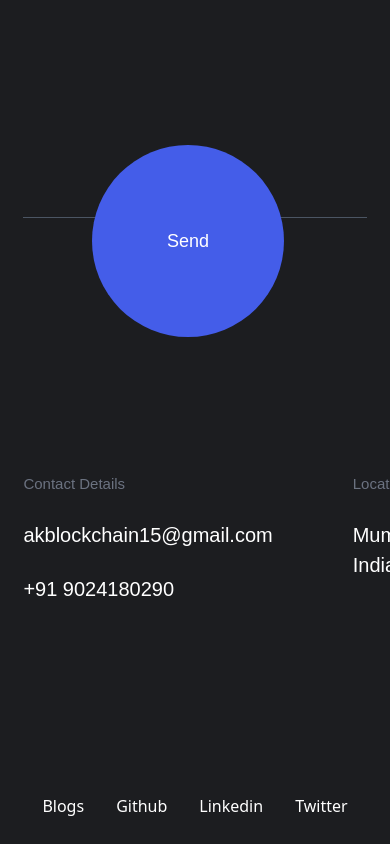
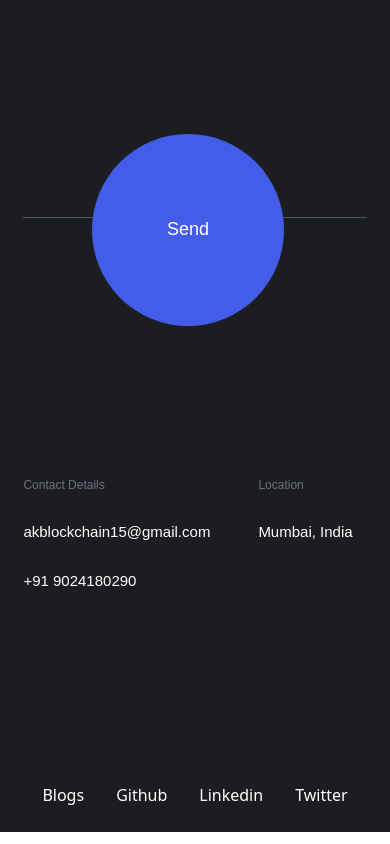
Before and after one commit to ananya150/portfolio-main, a Next.js app: page /contact in a window 390 px wide. Shown: the part 1141-1985 px from the top of the page. Built offline with nearby package versions, Linux system fonts and the light colour scheme; a web font is replaced by a local one.

Commit message:
minor fixes

```diff
--- a/src/components/contact/ContactForm.tsx
+++ b/src/components/contact/ContactForm.tsx
@@ -86,18 +86,18 @@ const ContactForm = () => {
                         </div>
                     </div>
                 </div>
-                <div className='pb-60 flex space-x-20 items-start lg:hidden'>
+                <div className='pb-60 flex space-x-12 items-start lg:hidden'>
                     <div>
-                        <span className='text-gray-500 font-satoshi font-[400] text-[15px]'>Contact Details</span>
+                        <span className='text-gray-500 font-satoshi font-[400] text-[12px]'>Contact Details</span>
                         <br/><br/>
-                        <span className='text-white font-satoshi font-[400] text-[20px]'>akblockchain15@gmail.com</span>
+                        <span className='text-white font-satoshi font-[400] text-[15px]'>akblockchain15@gmail.com</span>
                         <br/><br/>
-                        <span className='text-white font-satoshi font-[400] text-[20px]'>+91 9024180290</span>
+                        <span className='text-white font-satoshi font-[400] text-[15px]'>+91 9024180290</span>
                     </div>
                     <div>
-                        <span className='text-gray-500 font-satoshi font-[400] text-[15px]'>Location</span>
+                        <span className='text-gray-500 font-satoshi font-[400] text-[12px]'>Location</span>
                         <br/><br/>
-                        <span className='text-white font-satoshi font-[400] text-[20px]'>Mumbai, India</span>
+                        <span className='text-white font-satoshi font-[400] text-[15px]'>Mumbai, India</span>
                     </div>
                 </div>
             </div>
--- a/src/components/homepage/contact/index.tsx
+++ b/src/components/homepage/contact/index.tsx
@@ -48,7 +48,7 @@ const Contact = () => {
                 <motion.p  style={{ y:y1 }}className="font-satoshi text-[40px] font-medium tracking-wide text-white">Let&apos;s get in <br/> touch  </motion.p>
                 <hr className="h-px mt-[14vh] mb-[15vh] bg-gray-600 border-0"/>
             </div>
-          <motion.div style={{x:x}} className="absolute bottom-[56vh] right-[20vw] z-20"><MagneticButton className="bg-[#445DE9] h-32 w-32 z-10 -translate-x-12 ">Get in touch</MagneticButton></motion.div>
+          <motion.div style={{x:x}} className="absolute bottom-[56vh] right-[20vw] z-20"><MagneticButton onClick={handleNavigatoin} className="bg-[#445DE9] h-32 w-32 z-10 -translate-x-12 ">Get in touch</MagneticButton></motion.div>
           <motion.div style={{ y:y2 }} className="mt-20 mx-[15vw] space-y-5">
             <MagneticButton className="hover:bg-[#445DE9] hover:border-[#445DE9] w-full max-w-[400px] py-4 text-[14px] font-normal border border-gray-400">akblockchain15gmail.com</MagneticButton>
             <MagneticButton className="hover:bg-[#445DE9] hover:border-[#445DE9] w-full max-w-[400px] py-4 text-[14px] font-normal border border-gray-400">+91 9024180290</MagneticButton>
--- a/src/components/homepage/work/index.tsx
+++ b/src/components/homepage/work/index.tsx
@@ -129,7 +129,7 @@ export default function Work() {
                 {/* <ul> */}
 
                 <div className='mt-20 md:flex w-full md:space-x-4 space-y-20 md:space-y-0'>
-                  <li className="">
+                  <li onClick={() => {router.push(items[0].url)}} className="">
                     <div className='mt-4 w-full flex justify-center'>
                       <div>
                         <img src={items[0].image} alt='project image'/>
@@ -143,7 +143,7 @@ export default function Work() {
                       </div>
                     </div>
                   </li>
-                  <li className="">
+                  <li onClick={() => {router.push(items[1].url)}} className="">
                     <div className='w-full flex justify-center'>
                       <div>
                         <img src={items[1].image} alt='project image'/>
--- a/src/components/work/individual-product/AboutProduct.tsx
+++ b/src/components/work/individual-product/AboutProduct.tsx
@@ -6,6 +6,7 @@ import {
     MotionValue
   } from "framer-motion";
 import MagneticButton from '@/components/common/MagneticButton';
+import { useRouter } from 'next/navigation';
 
 function useParallax(value: MotionValue<number>, distanceDown: number, distanceUp: number) {
     return useTransform(value, [0, 1], [-distanceUp, distanceDown]);
@@ -17,6 +18,7 @@ const AboutProduct = () => {
     const { scrollYProgress } = useScroll({ target: ref });
     const y1 = useParallax(scrollYProgress, 200 ,100);
     const y2 = useParallax(scrollYProgress, 160 ,160);
+    const router = useRouter();
 
 
   return (
@@ -81,7 +83,7 @@ const AboutProduct = () => {
             </motion.div>
 
             <motion.div style={{y:y2}}  className='flex  justify-center z-20 mt-10'>
-                <MagneticButton className="bg-[#445DE9] h-44 w-44 ">
+                <MagneticButton onClick={() => {router.push('/work')}} className="bg-[#445DE9] h-44 w-44 ">
                     <span className='font-satoshi text-[18px] font-[400]'> ↖ All products </span>
                 </MagneticButton>
             </motion.div>
@@ -155,7 +157,7 @@ const AboutProduct = () => {
             </div>
 
             <motion.div style={{y:y2}}  className='flex justify-center z-20 '>
-                <MagneticButton className="bg-[#445DE9] h-28 w-28 ">
+                <MagneticButton onClick={() => {router.push('/work')}} className="bg-[#445DE9] h-28 w-28 ">
                     <span className='font-satoshi text-[18px] font-[400]'> ↖ All products </span>
                 </MagneticButton>
             </motion.div>
--- a/src/components/work/products/MoreProducts.tsx
+++ b/src/components/work/products/MoreProducts.tsx
@@ -19,13 +19,13 @@ const MoreProducts = () => {
         </div>
       </div>
       <div className='lg:hidden space-y-20 mt-[14vh] w-full'>
-        <div className='flex justify-center space-x-5'>
-        <Link href='https://github.com/ananya150/orderbook-js' target='_blank'><MagneticButton className="bg-[#1c1d20] h-[70px] w-[200px]"><span className='font-satoshi md:text-[17px] text-[14px] font-[400]'>Nodejs orderbook</span></MagneticButton></Link>
-        <Link href='https://github.com/ananya150/Trading-Bot' target='_blank'><MagneticButton className="bg-[#1c1d20] h-[70px] w-[200px]"><span className='font-satoshi md:text-[17px] text-[14px] font-[400]'>Trading bots</span></MagneticButton></Link>
+        <div className='flex justify-center space-x-3'>
+        <Link href='https://github.com/ananya150/orderbook-js' target='_blank'><MagneticButton className="bg-[#1c1d20] h-[70px] md:w-[200px] w-[160px]"><span className='font-satoshi md:text-[17px] text-[12px] font-[400]'>Nodejs orderbook</span></MagneticButton></Link>
+        <Link href='https://github.com/ananya150/Trading-Bot' target='_blank'><MagneticButton className="bg-[#1c1d20] h-[70px] md:w-[200px] w-[160px]"><span className='font-satoshi md:text-[17px] text-[12px] font-[400]'>Trading bots</span></MagneticButton></Link>
         </div>
         <div className='flex justify-center space-x-5'>
-          <Link href='https://github.com/ananya150/portfolio-main' target='_blank'><MagneticButton className="bg-[#1c1d20] h-[70px] w-[200px]"><span className='font-satoshi md:text-[17px] text-[14px] font-[400]'>Portfolio</span></MagneticButton></Link>
-          <Link href='https://github.com/ananya150/blog' target='_blank'><MagneticButton className="bg-[#1c1d20] h-[70px] w-[200px]"><span className='font-satoshi md:text-[17px] text-[14px] font-[400]'>Blogs</span></MagneticButton></Link>
+          <Link href='https://github.com/ananya150/portfolio-main' target='_blank'><MagneticButton className="bg-[#1c1d20] h-[70px] md:w-[200px] w-[160px]"><span className='font-satoshi md:text-[17px] text-[142x] font-[400]'>Portfolio</span></MagneticButton></Link>
+          <Link href='https://github.com/ananya150/blog' target='_blank'><MagneticButton className="bg-[#1c1d20] h-[70px] md:w-[200px] w-[160px]"><span className='font-satoshi md:text-[17px] text-[12px] font-[400]'>Blogs</span></MagneticButton></Link>
         </div>
       </div>
 
--- a/src/components/work/products/ProductsList.tsx
+++ b/src/components/work/products/ProductsList.tsx
@@ -108,7 +108,10 @@ const ProductsList = () => {
         <div className='md:hidden'>
             <div className='mt-20 md:flex w-full md:space-x-4 space-y-20 md:space-y-0'>
                 {items.map((item,index) => (
-                    <li key={index} className="z-10">
+                    <li key={index}
+                        className="z-10"
+                        onClick={() => {router.push(item.url)}}
+                        >
                     <div className='mt-4 w-full flex justify-center'>
                         <div>
                         <img src={item.image} alt='project image'/>
```
